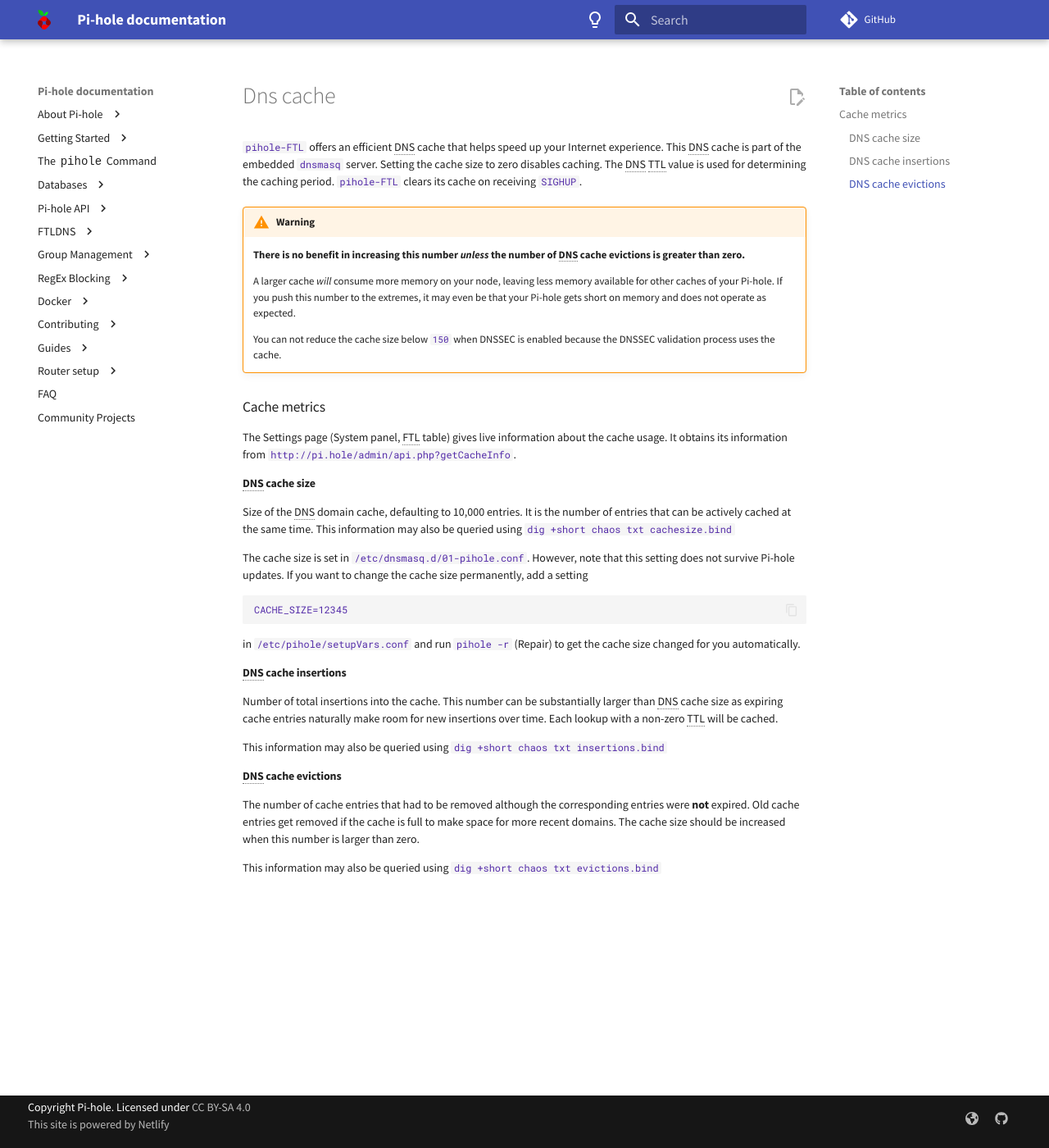
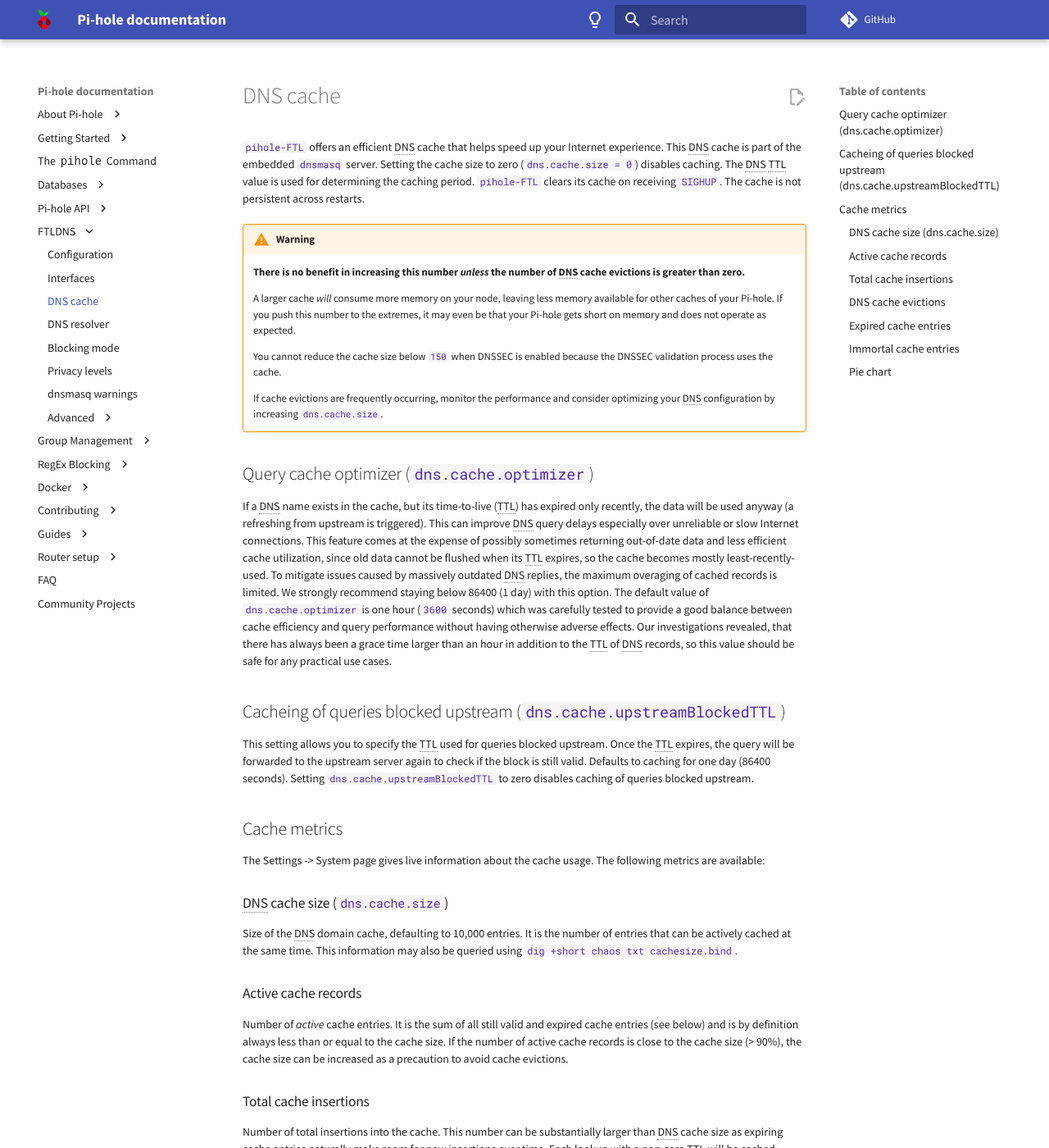
Before and after one commit to pi-hole/docs, an MkDocs documentation site: the page built from docs/ftldns/dns-cache.md, in a window 1280 px wide and 1400 px high. Shown: the whole window at 82% size. Built offline with MkDocs 1.6.1 and Material for MkDocs 9.7.7, drawn with Linux system fonts in a browser that asks for light colours; comment, search, counter and statistics services are not loaded; some of the changed text lies outside the part shown.

Commit message:
Update and extend DNS cache documentation for v6
Signed-off-by: DL6ER <dl6er@dl6er.de>

````diff
--- a/docs/ftldns/dns-cache.md
+++ b/docs/ftldns/dns-cache.md
@@ -1,4 +1,4 @@
-`pihole-FTL` offers an efficient DNS cache that helps speed up your Internet experience. This DNS cache is part of the embedded `dnsmasq` server. Setting the cache size to zero disables caching. The DNS TTL value is used for determining the caching period. `pihole-FTL` clears its cache on receiving `SIGHUP`.
+`pihole-FTL` offers an efficient DNS cache that helps speed up your Internet experience. This DNS cache is part of the embedded `dnsmasq` server. Setting the cache size to zero (`dns.cache.size = 0`) disables caching. The DNS TTL value is used for determining the caching period. `pihole-FTL` clears its cache on receiving `SIGHUP`. The cache is not persistent across restarts.
 
 <!-- markdownlint-disable code-block-style -->
 !!! warning Some warning about the DNS cache size
@@ -6,34 +6,52 @@
 
     A larger cache *will* consume more memory on your node, leaving less memory available for other caches of your Pi-hole. If you push this number to the extremes, it may even be that your Pi-hole gets short on memory and does not operate as expected.
 
-    You can not reduce the cache size below `150` when DNSSEC is enabled because the DNSSEC validation process uses the cache.
+    You cannot reduce the cache size below `150` when DNSSEC is enabled because the DNSSEC validation process uses the cache.
+
+    If cache evictions are frequently occurring, monitor the performance and consider optimizing your DNS configuration by increasing `dns.cache.size`.
 <!-- markdownlint-enable code-block-style -->
 
-### Cache metrics
+## Query cache optimizer (`dns.cache.optimizer`)
 
-The Settings page (System panel, FTL table) gives live information about the cache usage. It obtains its information from `http://pi.hole/admin/api.php?getCacheInfo`.
+If a DNS name exists in the cache, but its time-to-live (TTL) has expired only recently, the data will be used anyway (a refreshing from upstream is triggered). This can improve DNS query delays especially over unreliable or slow Internet connections. This feature comes at the expense of possibly sometimes returning out-of-date data and less efficient cache utilization, since old data cannot be flushed when its TTL expires, so the cache becomes mostly least-recently-used. To mitigate issues caused by massively outdated DNS replies, the maximum overaging of cached records is limited. We strongly recommend staying below 86400 (1 day) with this option. The default value of `dns.cache.optimizer` is one hour (`3600` seconds) which was carefully tested to provide a good balance between cache efficiency and query performance without having otherwise adverse effects. Our investigations revealed, that there has always been a grace time larger than an hour in addition to the TTL of DNS records, so this value should be safe for any practical use cases.
 
-#### DNS cache size
+## Cacheing of queries blocked upstream (`dns.cache.upstreamBlockedTTL`)
+
+This setting allows you to specify the TTL used for queries blocked upstream. Once the TTL expires, the query will be forwarded to the upstream server again to check if the block is still valid. Defaults to caching for one day (86400 seconds). Setting `dns.cache.upstreamBlockedTTL` to zero disables caching of queries blocked upstream.
+
+## Cache metrics
+
+The Settings -> System page gives live information about the cache usage. The following metrics are available:
+
+### DNS cache size (`dns.cache.size`)
 
 Size of the DNS domain cache, defaulting to 10,000 entries. It is the number of entries that can be actively cached at the same time.
-This information may also be queried using `dig +short chaos txt cachesize.bind`
+This information may also be queried using `dig +short chaos txt cachesize.bind`.
 
-The cache size is set in `/etc/dnsmasq.d/01-pihole.conf`. However, note that this setting does not survive Pi-hole updates. If you want to change the cache size permanently, add a setting
+### Active cache records
 
-```plain
-CACHE_SIZE=12345
-```
+Number of *active* cache entries. It is the sum of all still valid and expired cache entries (see below) and is by definition always less than or equal to the cache size. If the number of active cache records is close to the cache size (> 90%), the cache size can be increased as a precaution to avoid cache evictions.
 
-in `/etc/pihole/setupVars.conf` and run `pihole -r` (Repair) to get the cache size changed for you automatically.
-
-#### DNS cache insertions
+### Total cache insertions
 
 Number of total insertions into the cache. This number can be substantially larger than DNS cache size as expiring cache entries naturally make room for new insertions over time. Each lookup with a non-zero TTL will be cached.
 
 This information may also be queried using `dig +short chaos txt insertions.bind`
 
-#### DNS cache evictions
+### DNS cache evictions
 
-The number of cache entries that had to be removed although the corresponding entries were **not** expired. Old cache entries get removed if the cache is full to make space for more recent domains. The cache size should be increased when this number is larger than zero.
+The number of cache entries that had to be removed although the corresponding entries were **not** expired. Old cache entries get removed if the cache is full to make space for more recent domains. **The cache size should be increased when this number is larger than zero.** Optimizing your cache settings is crucial for maintaining optimal performance and resource utilization. It is advisable to regularly check for evictions to ensure your DNS cache operates effectively.
 
 This information may also be queried using `dig +short chaos txt evictions.bind`
+
+### Expired cache entries
+
+The number of cache entries that have expired. These queries may be served from the cache if the query cache optimizer is enabled and the cache entry is not too old when the query is made. The number of expired entries is part of the active cache records if the query optimizer is enabled.
+
+### Immortal cache entries
+
+The number of cache entries that have been marked as immortal. These entries will never expire. As such, they are part of the active cache entries.
+
+### Pie chart
+
+The pie chart shows the current cache utilization broken down into the individual cached record types and their status (active, stale = expired).
--- a/mkdocs.yml
+++ b/mkdocs.yml
@@ -137,6 +137,7 @@
     - 'FTLDNS': ftldns/index.md
     - 'Configuration': ftldns/configfile.md
     - 'Interfaces': ftldns/interfaces.md
+    - 'DNS cache': ftldns/dns-cache.md
     - 'DNS resolver': ftldns/dns-resolver.md
     - 'Blocking mode': ftldns/blockingmode.md
     - 'Privacy levels': ftldns/privacylevels.md
````
